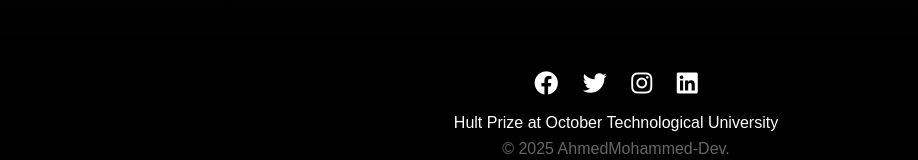
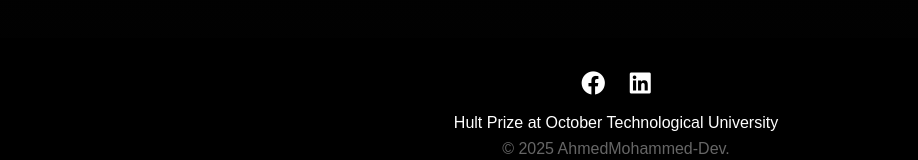
Before and after one commit to AhmedMohammed-Dev/Hult-Prize, a plain HTML site: page index.html in a window 1280 px wide. Shown: the part 3397-3557 px from the top of the page, without its empty margins (24-942 px from the left). Drawn offline with Linux system fonts and the light colour scheme.

Commit message:
Update index.html

```diff
--- a/index.html
+++ b/index.html
@@ -157,9 +157,7 @@
     <footer>
         <div class="social-links">
             <a href="https://web.facebook.com/profile.php?id=61570524970012" target="_blank"><i class="fab fa-facebook"></i></a>
-            <a href="#" target="_blank"><i class="fab fa-twitter"></i></a>
-            <a href="#" target="_blank"><i class="fab fa-instagram"></i></a>
-            <a href="#" target="_blank"><i class="fab fa-linkedin"></i></a>
+            <a href="https://www.linkedin.com/in/ahmedmohammedmohammed" target="_blank"><i class="fab fa-linkedin"></i></a>
         </div>
         <p>Hult Prize at October Technological University</p>
         <p style="color: #666;">© 2025 AhmedMohammed-Dev.</p>
```
